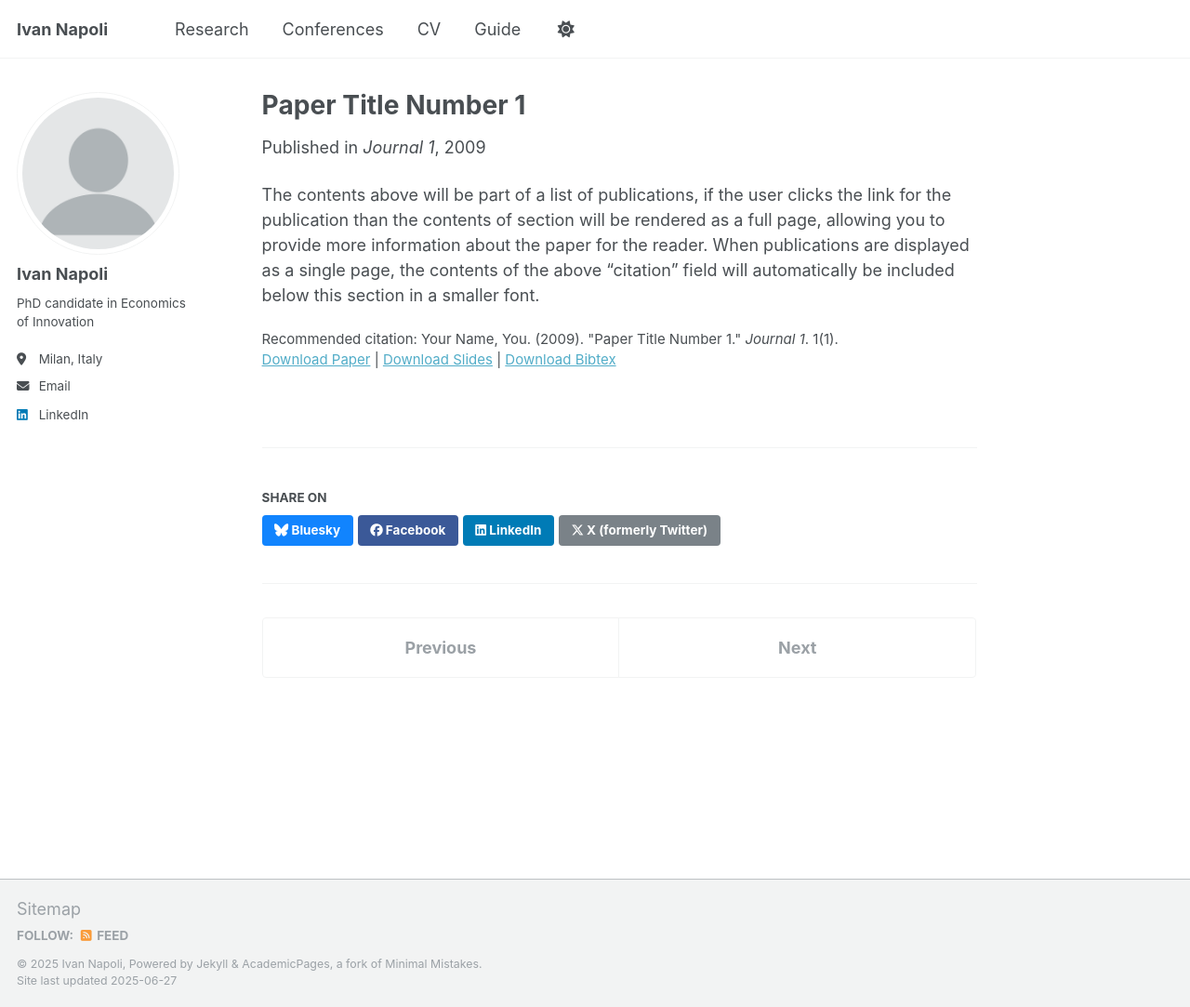
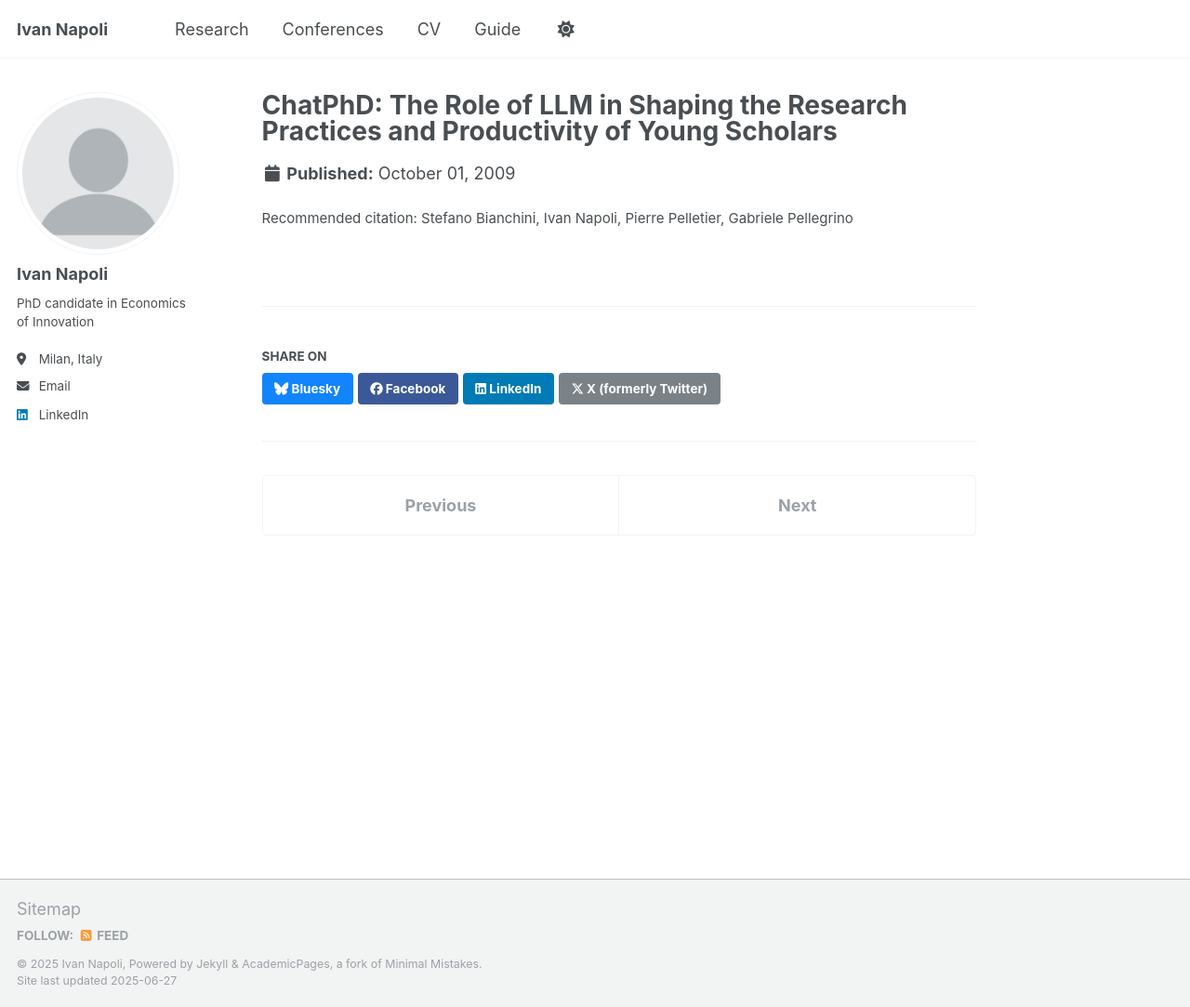
Before and after one commit to IvanNapo/IvanNapo.github.io, a Jekyll site: the page built from _publications/2009-10-01-paper-title-number-1.md, in a window 1280 px wide and 1083 px high. Shown: the whole window at 93% size. Built offline with Jekyll 4.4.1, drawn with Linux system fonts in a browser that asks for light colours.

Commit message:
Update 2009-10-01-paper-title-number-1.md

```diff
--- a/_publications/2009-10-01-paper-title-number-1.md
+++ b/_publications/2009-10-01-paper-title-number-1.md
@@ -1,14 +1,6 @@
 ---
-title: "Paper Title Number 1"
-collection: publications
+title: "ChatPhD: The Role of LLM in Shaping the Research Practices and Productivity of Young Scholars"
+collection: work in progress
 category: manuscripts
-permalink: /publication/2009-10-01-paper-title-number-1
-excerpt: 'This paper is about the number 1. The number 2 is left for future work.'
-date: 2009-10-01
-venue: 'Journal 1'
-slidesurl: 'http://academicpages.github.io/files/slides1.pdf'
-paperurl: 'http://academicpages.github.io/files/paper1.pdf'
-bibtexurl: 'http://academicpages.github.io/files/bibtex1.bib'
-citation: 'Your Name, You. (2009). &quot;Paper Title Number 1.&quot; <i>Journal 1</i>. 1(1).'
+citation: 'Stefano Bianchini, Ivan Napoli, Pierre Pelletier, Gabriele Pellegrino'
 ---
-The contents above will be part of a list of publications, if the user clicks the link for the publication than the contents of section will be rendered as a full page, allowing you to provide more information about the paper for the reader. When publications are displayed as a single page, the contents of the above "citation" field will automatically be included below this section in a smaller font.
```
